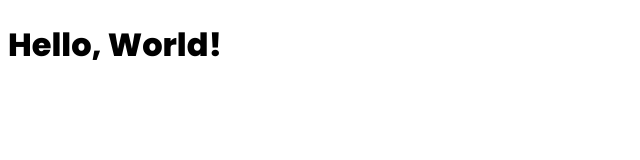
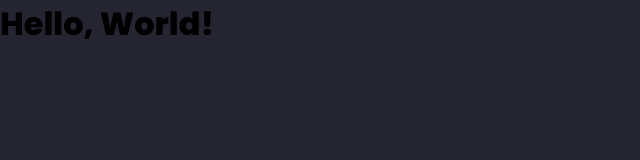
Before and after one commit to Hidroly/hidroly.github.io, a plain HTML site: page index.html in a window 1280 px wide. Shown: the whole page, without its empty margins (0-640 px from the left). Drawn offline with Linux system fonts and the light colour scheme.

Commit message:
feat: add a basic css reset

```diff
--- a/style.css
+++ b/style.css
@@ -1,5 +1,22 @@
 @import url(https://fonts.bunny.net/css?family=poppins:300,600,800);
+
+:root {
+    --bg-color: #242530;
+}
 
 * {
     font-family: 'Poppins', sans-serif;
+    padding: 0;
+    margin: 0;
+    border: 0;
 }
+
+body {
+    display: flex;
+    flex-direction: column;
+
+    min-height: 100vh;
+    min-width: 100vw;
+
+    background-color: var(--bg-color);
+}
```
